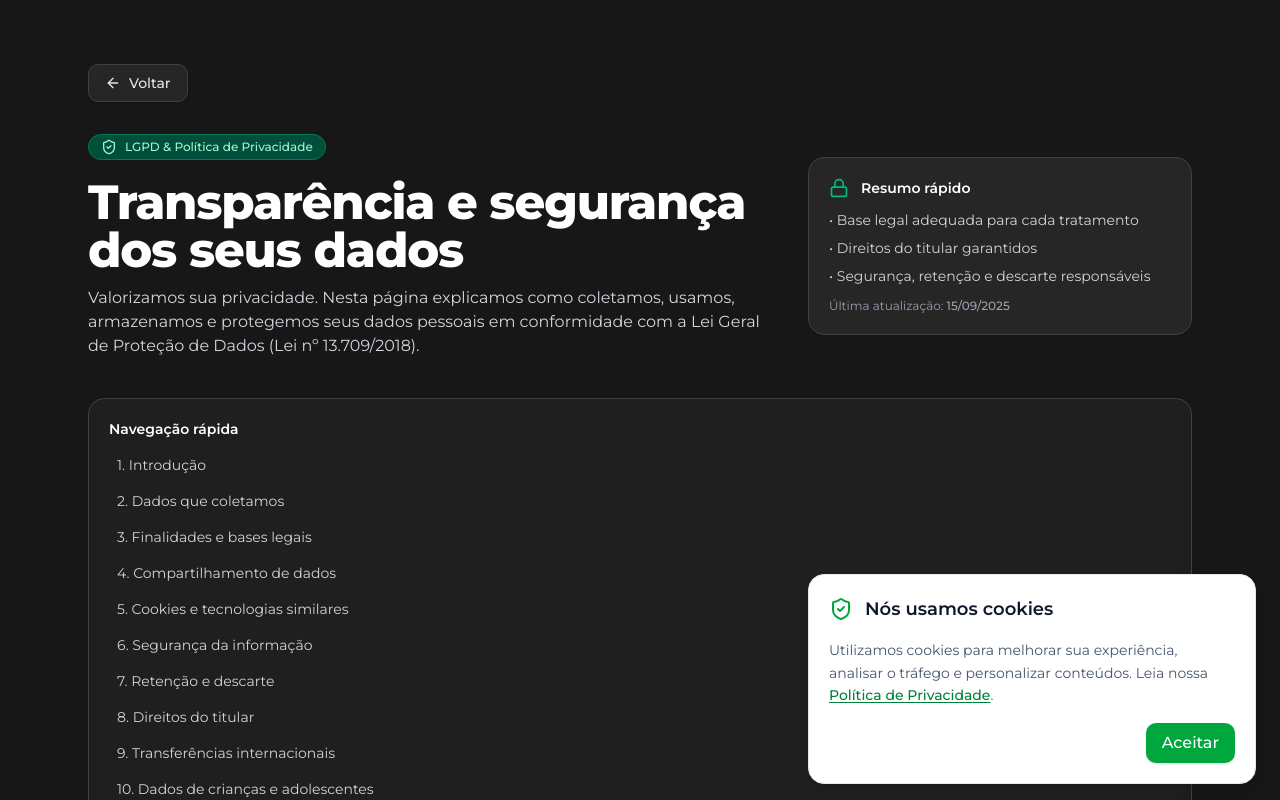
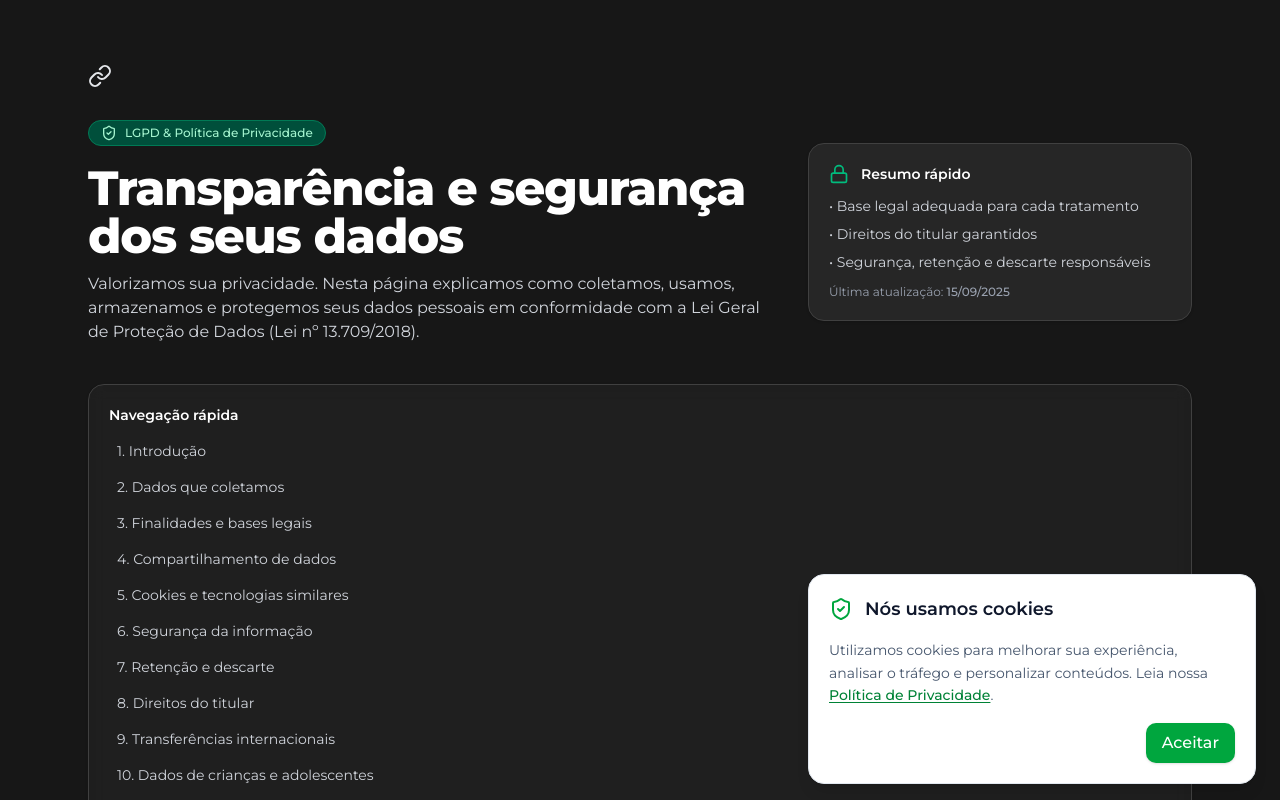
Before and after one commit to Peixotim/educavales, a Next.js app: page /politica-de-privacidade in a window 1280 px wide. Shown: the top 800 px of the page. Built offline with nearby package versions, Linux system fonts and the light colour scheme.

Commit message:
fix: fix a

```diff
--- a/src/app/politica-de-privacidade/page.tsx
+++ b/src/app/politica-de-privacidade/page.tsx
@@ -10,7 +10,8 @@ import {
   Mail,
   Globe2,
   ArrowLeft,
-  Cookie, // Usando o ícone Cookie diretamente do Lucide
+  Cookie,
+  Link, // Usando o ícone Cookie diretamente do Lucide
 } from "lucide-react";
 
 export default function PoliticaDePrivacidade() {
@@ -23,14 +24,14 @@ export default function PoliticaDePrivacidade() {
         {/* <div className="absolute inset-0 -z-10 bg-[radial-gradient(ellipse_at_top,_var(--tw-gradient-stops))] from-green-100 via-transparent to-transparent" /> */}
         <div className="mx-auto max-w-6xl px-6 pt-16 pb-10">
           <div className="mb-8">
-            <a href="/">
+            <Link href="/">
               {" "}
               {/* Usando <a> para navegação */}
               <button className="inline-flex items-center gap-2 rounded-lg border border-neutral-700 bg-neutral-800 px-4 py-2 text-sm font-medium text-gray-200 shadow-sm hover:bg-neutral-700 focus:outline-none focus-visible:ring-2 focus-visible:ring-emerald-500 focus-visible:ring-offset-2">
                 <ArrowLeft className="h-4 w-4" />
                 Voltar
               </button>
-            </a>
+            </Link>
           </div>
 
           <div className="flex flex-col items-start gap-6 md:flex-row md:items-center md:justify-between">
```
